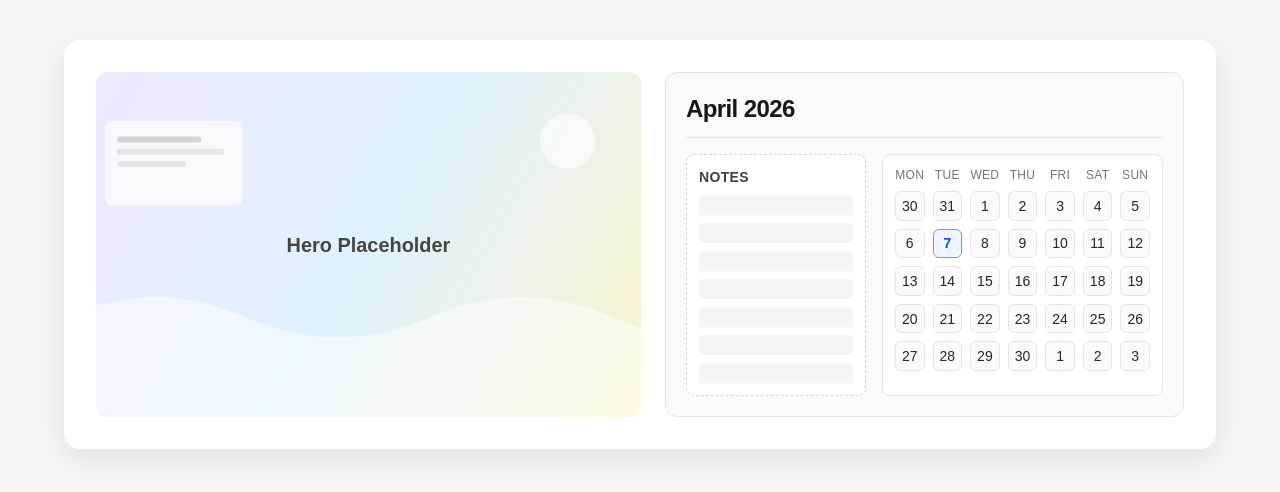
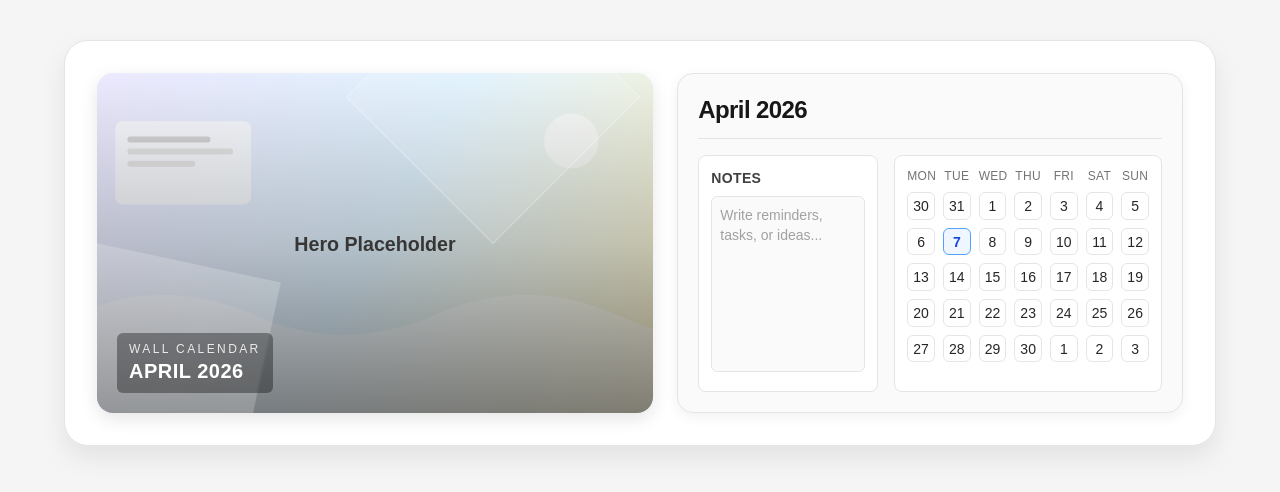
Before and after one commit to RealCifer/CallyPro, a Next.js app: page / in a window 1280 px wide. Shown: the top 492 px of the page. Built offline with nearby package versions, Linux system fonts and the light colour scheme.

Commit message:
added wall calender

```diff
--- a/components/WallCalendar.tsx
+++ b/components/WallCalendar.tsx
@@ -48,12 +48,15 @@ export default function WallCalendar() {
     month: "long",
     year: "numeric",
   });
+  const imageOverlayMonth = now
+    .toLocaleDateString("en-US", { month: "long", year: "numeric" })
+    .toUpperCase();
   const calendarDays = generateCalendarDays(currentMonth, currentYear);
 
   return (
-    <section className="mx-auto w-full max-w-6xl rounded-2xl bg-white p-4 shadow-[0_10px_30px_rgba(0,0,0,0.08)] sm:p-6 lg:p-8">
-      <div className="grid gap-6 lg:grid-cols-[1.05fr_1fr] lg:items-stretch">
-        <div className="relative min-h-56 overflow-hidden rounded-xl bg-neutral-100 sm:min-h-72 lg:min-h-full">
+    <section className="mx-auto w-full max-w-6xl rounded-3xl border border-neutral-200 bg-white p-4 shadow-[0_12px_26px_rgba(0,0,0,0.08)] sm:p-6 lg:p-8">
+      <div className="grid gap-6 lg:grid-cols-[1.1fr_1fr] lg:items-stretch">
+        <div className="relative min-h-64 overflow-hidden rounded-2xl bg-neutral-100 shadow-[0_6px_18px_rgba(0,0,0,0.1)] sm:min-h-80 lg:min-h-full">
           <Image
             src="/hero-placeholder.svg"
             alt="Calendar hero placeholder"
@@ -61,9 +64,16 @@ export default function WallCalendar() {
             priority
             className="object-cover"
           />
+          <div className="absolute inset-0 bg-gradient-to-t from-black/50 via-black/20 to-transparent" />
+          <div className="pointer-events-none absolute -bottom-24 -left-24 h-64 w-64 rotate-12 bg-white/20" />
+          <div className="pointer-events-none absolute -top-20 right-14 h-52 w-52 rotate-45 border border-white/30 bg-white/10" />
+          <div className="absolute bottom-5 left-5 rounded-md bg-black/35 px-3 py-2 backdrop-blur-[1px]">
+            <p className="text-xs font-medium tracking-[0.2em] text-white/85">WALL CALENDAR</p>
+            <p className="text-lg font-semibold tracking-wide text-white sm:text-xl">{imageOverlayMonth}</p>
+          </div>
         </div>
 
-        <div className="rounded-xl border border-neutral-200 bg-neutral-50 p-4 sm:p-5">
+        <div className="rounded-2xl border border-neutral-200 bg-neutral-50 p-4 shadow-[0_4px_14px_rgba(0,0,0,0.06)] sm:p-5">
           <header className="mb-4 border-b border-neutral-200 pb-3">
             <h1 className="text-xl font-semibold tracking-tight text-neutral-900 sm:text-2xl">
               {monthYear}
@@ -71,15 +81,14 @@ export default function WallCalendar() {
           </header>
 
           <div className="grid gap-4 md:grid-cols-[180px_1fr]">
-            <aside className="rounded-lg border border-dashed border-neutral-300 bg-white p-3">
+            <aside className="rounded-lg border border-neutral-200 bg-white p-3">
               <h2 className="mb-2 text-sm font-semibold uppercase tracking-wide text-neutral-700">
                 Notes
               </h2>
-              <div className="space-y-2">
-                {Array.from({ length: 7 }).map((_, noteLine) => (
-                  <div key={`note-line-${noteLine + 1}`} className="h-5 rounded bg-neutral-100" />
-                ))}
-              </div>
+              <textarea
+                className="min-h-44 w-full resize-none rounded-md border border-neutral-200 bg-neutral-50 p-2 text-sm text-neutral-700 outline-none transition-shadow placeholder:text-neutral-400 focus:border-neutral-300 focus:ring-2 focus:ring-neutral-200"
+                placeholder="Write reminders, tasks, or ideas..."
+              />
             </aside>
 
             <div className="rounded-lg border border-neutral-200 bg-white p-3">
@@ -106,10 +115,10 @@ export default function WallCalendar() {
                       key={date.toISOString()}
                       type="button"
                       className={[
-                        "aspect-square rounded-md border text-sm transition-colors",
+                        "aspect-square rounded-md border text-sm transition-colors duration-150",
                         isToday
                           ? "border-blue-400 bg-blue-50 font-semibold text-blue-700"
-                          : "border-neutral-200 bg-neutral-50 text-neutral-800 hover:bg-neutral-100",
+                          : "border-neutral-200 bg-white text-neutral-800 hover:bg-neutral-100",
                         !isCurrentMonth && !isToday ? "text-neutral-400" : "",
                       ].join(" ")}
                     >
```
